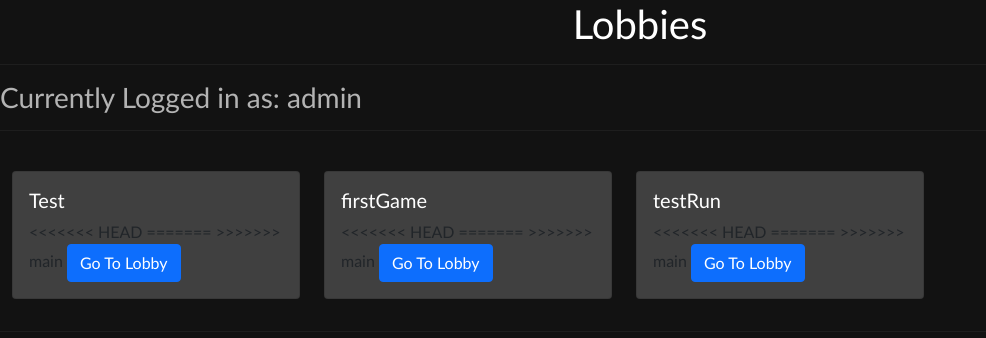
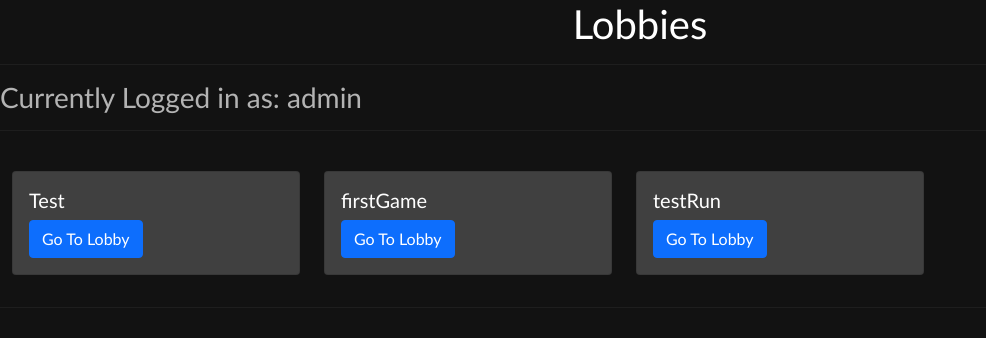
Before and after one commit to iestynlee/Group-Software-Project, a Django app: page /lobbies/ in a window 1280 px wide. Shown: the part 89-427 px from the top of the page, without its empty margins (0-986 px from the left). Run offline with Django 4.2, Linux system fonts and the light colour scheme; a user stored in the database is signed in; data comes from the database, SQL or seed files in the repository; both versions use the stored data as it was after the commit; parts of the project's set-up code (start-up, migrations or seed data) failed here and were passed over; some libraries are stand-ins or nearby versions.

Commit message:
hope this makes it work

```diff
--- a/game/templates/game/lobbies.html
+++ b/game/templates/game/lobbies.html
@@ -30,11 +30,6 @@
 <div class="card" style="width: 18rem; background-color: #404040;">
 	<div class="card-body">
 		<h5 class="card-title" style="color: #FFFFFF">{{ lobby.lobby_name }}</h5>
-<<<<<<< HEAD
-
-=======
-
->>>>>>> main
     <a href="{% url 'game:lobby' lobby.id %}" class="btn btn-primary">Go To Lobby</a>
 
 	</div>
--- a/game/views.py
+++ b/game/views.py
@@ -164,7 +164,7 @@ def inLobby(request, lobby_name):
 				task.player = i
 				task.save()
 				gameTasks.remove(task)
-		return render(request, 'game/game.html', {'lobby': thislobby})
+		return render(request, 'game/lobby.html', {'lobby': thislobby})
 	else:
 		username = request.user
 		if thislobby._is_occupied():
```
Also changed, not shown: db.sqlite3, game/migrations/0003_player_lobby_gamestate_task_player_lobby_player_user.py.
